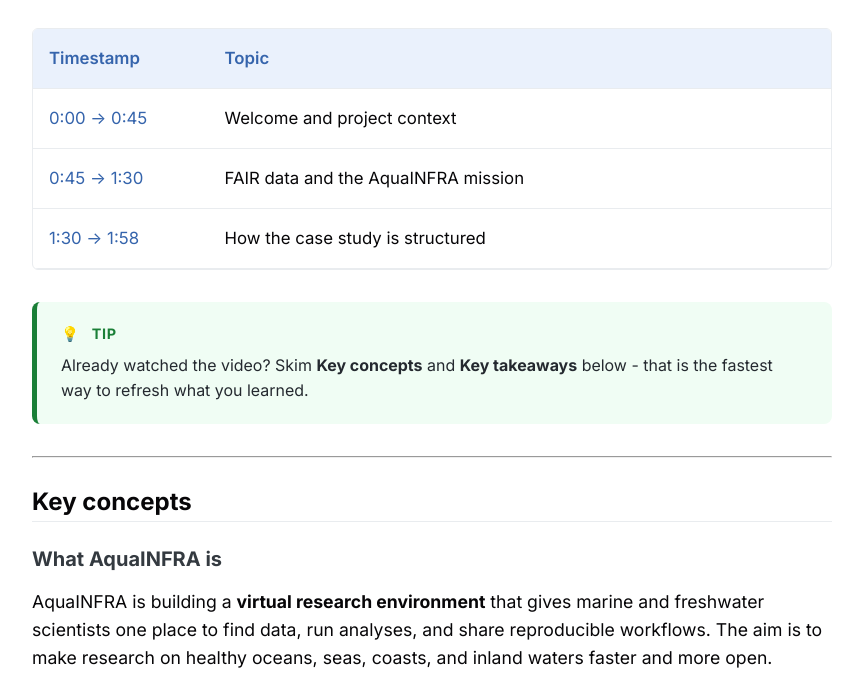
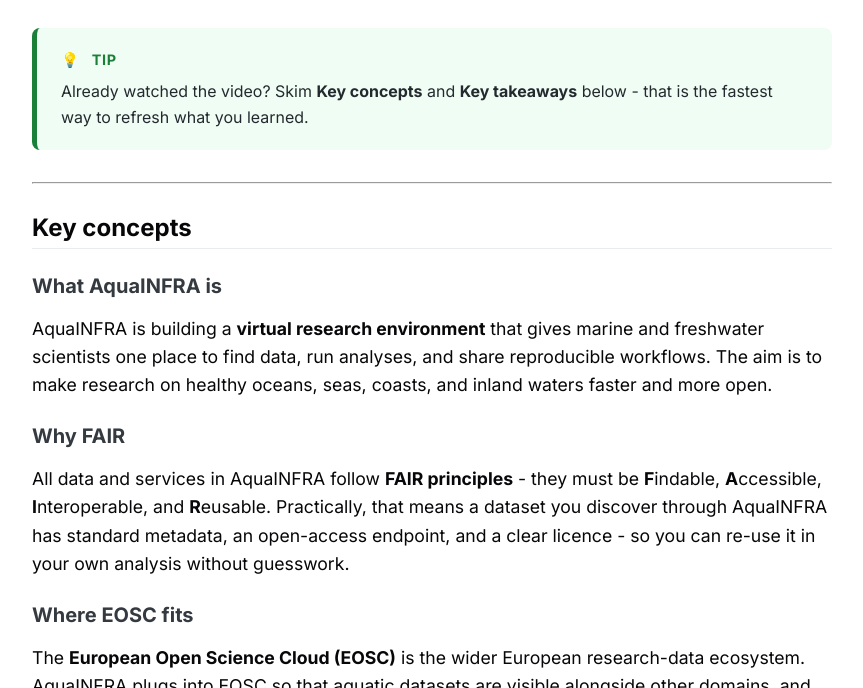
Before and after one commit to Mehrad1994/AquaINFRA_Training_Handbooks, a Jekyll site: the page built from docs/trainings/gulf-of-riga/01_introduction.md, in a window 1280 px wide and 900 px high, scrolled down 775 px, cut to the strip 212-900 px from the top of the window. Shown: the whole strip, without its empty margins (340-1203 px from the left). Built offline with Jekyll 4.4.1, drawn with Linux system fonts in a browser that asks for light colours.

Commit message:
Remove video timestamp tables; correct DGA definition
- Remove the per-chapter "Timestamp" tables (Gulf of Riga ch.1 and ch.7,
  and the training template); stop mandating them in CLAUDE.md.
- Fix the glossary: DGA is the "Daugava workflow" (named after the Daugava
  river, the largest inflow to the Gulf of Riga) - not "Data, Galaxy,
  Analysis", which was incorrect. Confirmed against the workshop video.

https://claude.ai/code/session_01AR689RRvvEEsT6xpv8CBTi

```diff
--- a/docs/trainings/gulf-of-riga/01_introduction.md
+++ b/docs/trainings/gulf-of-riga/01_introduction.md
@@ -24,31 +24,6 @@ title: Introduction
 
 <div class="video-container">
     <iframe src="https://www.youtube.com/embed/lfGLnLyqaIs?si=bRfKveHeRXwV9vQR&start=0&end=118" title="YouTube video player" frameborder="0" allow="accelerometer; autoplay; clipboard-write; encrypted-media; gyroscope; picture-in-picture; web-share" referrerpolicy="strict-origin-when-cross-origin" allowfullscreen></iframe>
-</div>
-
-<div class="table-wrapper">
-    <table>
-        <thead>
-            <tr>
-                <th style="width: 22%;">Timestamp</th>
-                <th>Topic</th>
-            </tr>
-        </thead>
-        <tbody>
-            <tr>
-                <td><a href="https://www.youtube.com/watch?v=lfGLnLyqaIs&t=0s" target="_blank" rel="noopener">0:00 → 0:45</a></td>
-                <td>Welcome and project context</td>
-            </tr>
-            <tr>
-                <td><a href="https://www.youtube.com/watch?v=lfGLnLyqaIs&t=45s" target="_blank" rel="noopener">0:45 → 1:30</a></td>
-                <td>FAIR data and the AquaINFRA mission</td>
-            </tr>
-            <tr>
-                <td><a href="https://www.youtube.com/watch?v=lfGLnLyqaIs&t=90s" target="_blank" rel="noopener">1:30 → 1:58</a></td>
-                <td>How the case study is structured</td>
-            </tr>
-        </tbody>
-    </table>
 </div>
 
 > [!TIP]
```
Also changed, not shown: CLAUDE.md (+1 -1 lines), docs/reference/glossary.md (+2 -2 lines), docs/trainings/_TEMPLATE/01_introduction.md (+0 -18 lines), docs/trainings/gulf-of-riga/07_hands_on_tutorial.md (+1 -17 lines).
